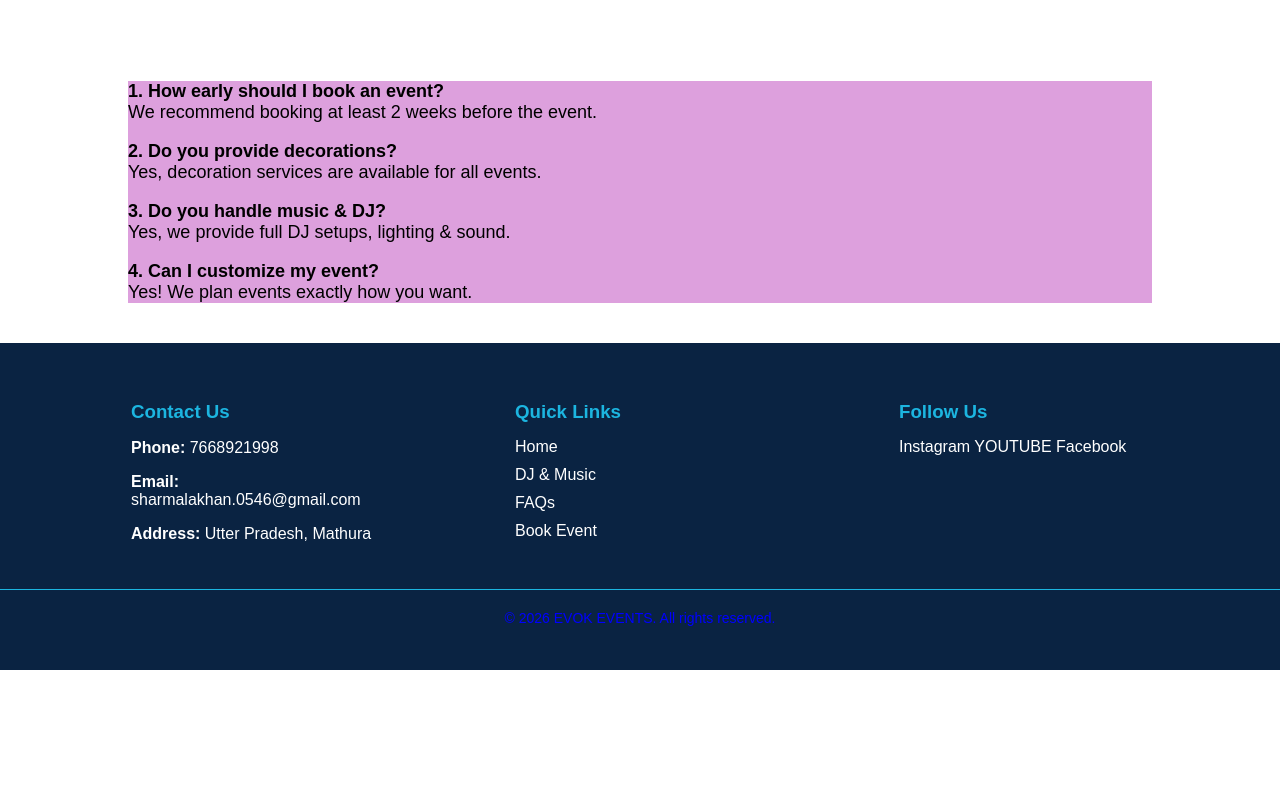
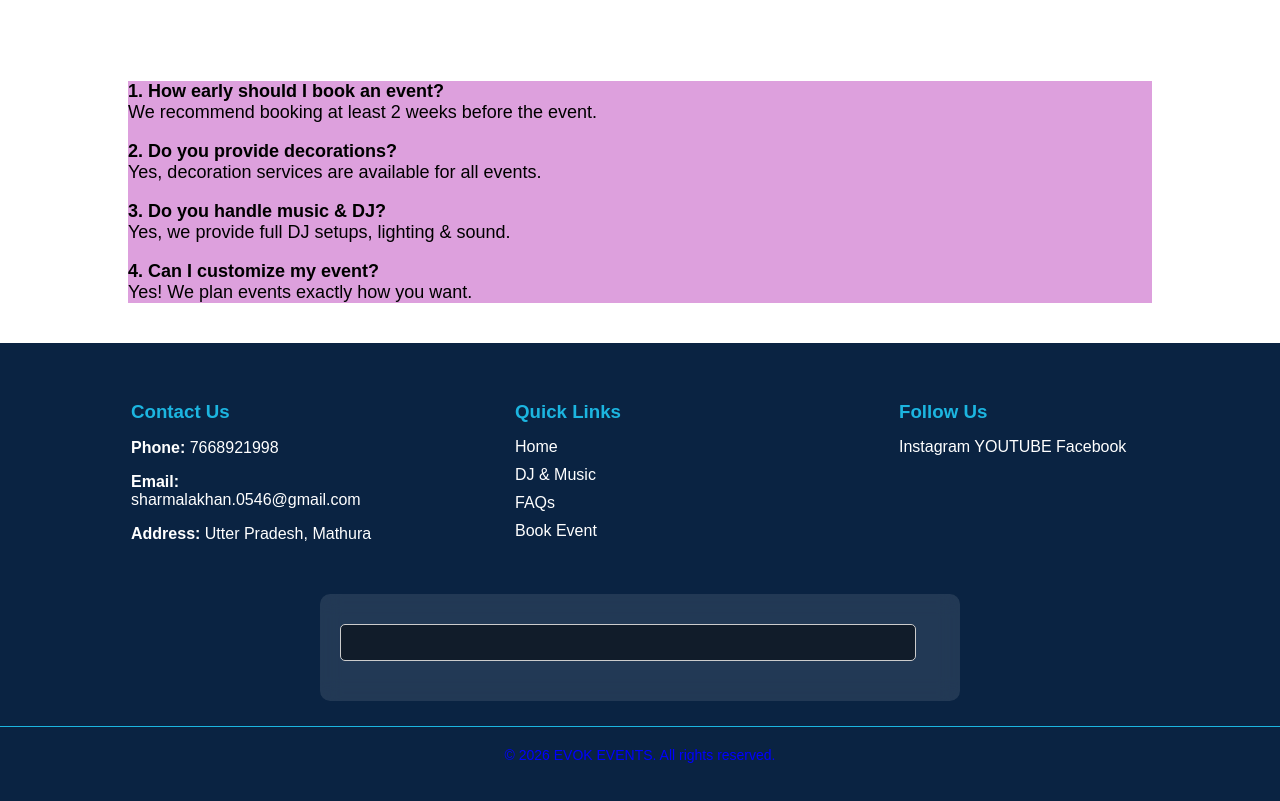
Before and after one commit to LakhanSharma20/EVOKEVENT, a website: page faq.html in a window 1280 px wide. Shown: the part 1472-2273 px from the top of the page. Before the commit the page ends 2142 px from the top, so only its background shows below. Drawn offline with Linux system fonts and the light colour scheme.

Commit message:
Update faq.html

```diff
--- a/faq.html
+++ b/faq.html
@@ -70,6 +70,11 @@ Yes! We plan events exactly how you want.</p>
         </div>
 
     </div>
+    <div>
+        <form>
+            <input type="text" id="review" >
+        </form>
+    </div>
 
     <p class="footer-bottom">© 2026 EVOK EVENTS. All rights reserved.</p>
 </footer>
```
